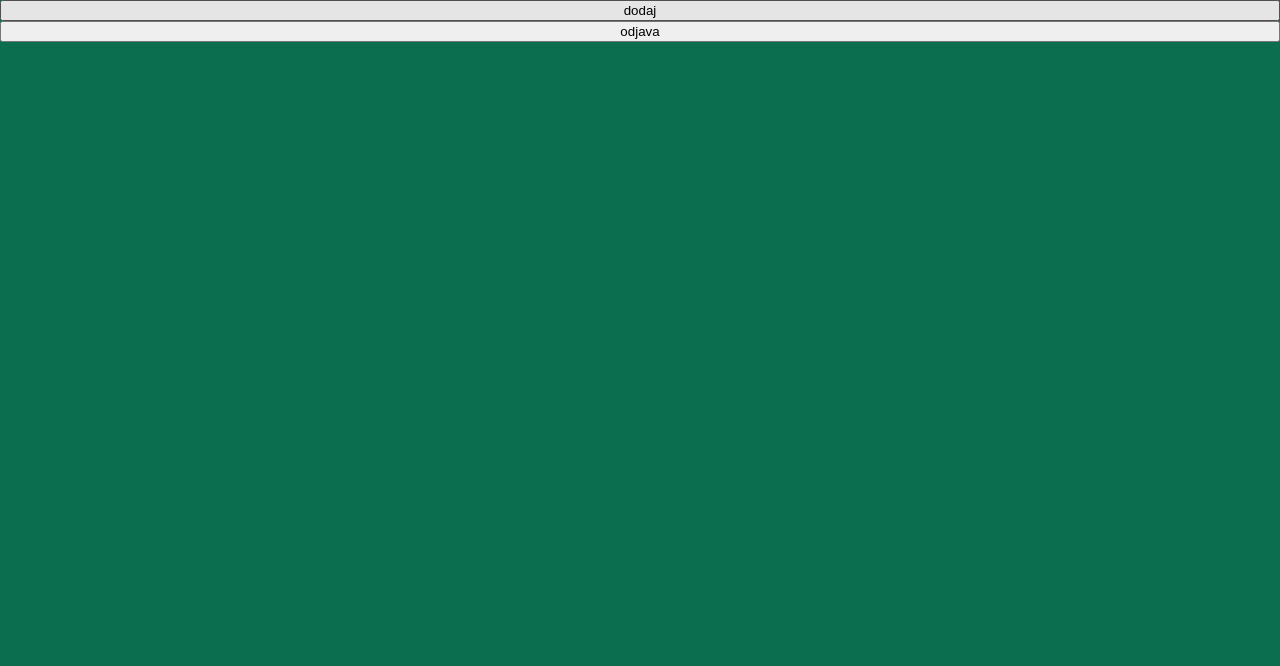
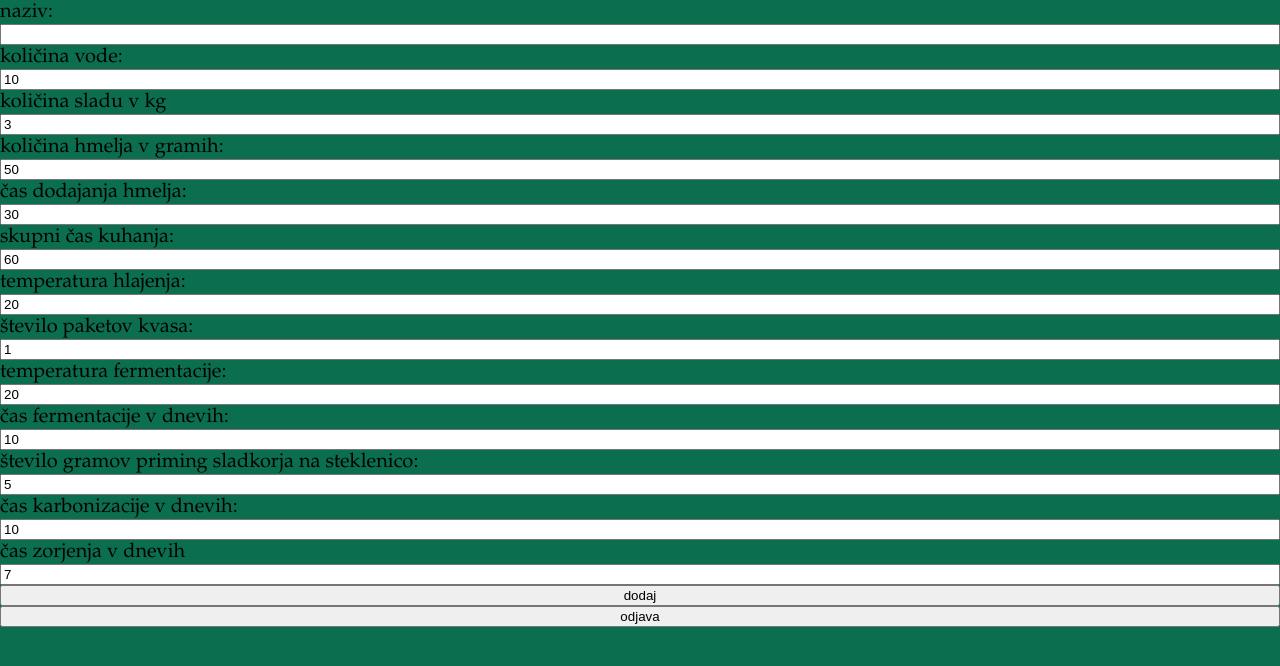
Before and after one commit to markointihar/HomeBrewery, a React (Vite) app in the folder HomeBrewery/: page /dodaj in a window 1280 px wide. Shown: the top 666 px of the page. Built offline with nearby package versions, Linux system fonts and the light colour scheme; no server answers.

Commit message:
grdi frontend za dodajanje recepta v bazo in na kolendar evente

```diff
--- a/HomeBrewery/src/components/LoginSuccess.tsx
+++ b/HomeBrewery/src/components/LoginSuccess.tsx
@@ -8,9 +8,9 @@ const LoginSuccess = () => {
 
     useEffect(() => {
         const params = new URLSearchParams(location.search);
-        const token = params.get('token');
-        if (token) {
-            sessionStorage.setItem('authToken', token);
+        const email = params.get('email');
+        if (email) {
+            sessionStorage.setItem('authToken', email);
             navigate('/');
         }
     }, [location, history]);
--- a/HomeBrewery/src/components/TestAddEvent.tsx
+++ b/HomeBrewery/src/components/TestAddEvent.tsx
@@ -1,11 +1,62 @@
 import axios from 'axios';
+import { useState } from 'react';
 
 export default function TestAddEvent() {
-    const handleDodaj = () => {
-        axios.get('http://localhost:3000/dodaj-dogodek')
+    const [recept, setRecept] = useState({
+        naziv: '',
+        voda_litrov: 10,
+        slad_kg: 3,
+        hmelj_g: 50,
+        cas_dodajanja_hmelja_min: 30,
+        skupni_cas_kuhanja_min: 60,
+        temperatura_hlajenja_c: 20,
+        kvas_paketov: 1,
+        temperatura_fermentacije_c: 20,
+        cas_fermentacije_dni: 10,
+        priming_sladkor_g: 5,
+        cas_karbonizacije_dni: 10,
+        cas_zorenja_dni: 7,
+    });
+
+    const handleDodaj = async (event: React.MouseEvent<HTMLButtonElement>) => {
+        event.preventDefault();
+
+        const google_id = sessionStorage.getItem('authToken');
+        const userResponse = await axios.get('http://localhost:3000/get-user-id', {
+            params: {
+                google_id: google_id
+            }
+        });
+        const userId = userResponse.data.id;
+        const vsiPodatki = {
+            ...recept,
+            user_id: userId
+        }
+
+        await axios.get('http://localhost:3000/dodaj-dogodek', {
+            params: {
+                cas_fermentacije_dni: recept.cas_fermentacije_dni,
+                cas_karbonizacije_dni: recept.cas_karbonizacije_dni,
+                cas_zorenja_dni: recept.cas_zorenja_dni
+            }
+        })
         .then(response => {
             console.log(response);
         })
+        .catch(error => {
+            console.error(error);
+        });
+        await axios.post('http://localhost:3000/shrani-recept', vsiPodatki, {
+                headers: {
+                    'Content-Type': 'application/json'
+                }
+            })
+            .then(response => {
+                console.log(response);
+            })
+            .catch(error => {
+                console.error(error);
+            });
     }
 
     const odjava = () => {
@@ -16,10 +67,31 @@ export default function TestAddEvent() {
         })
     }
 
+    const handleChange = (event: React.ChangeEvent<HTMLInputElement>) => {
+        const { name, value } = event.target;
+        setRecept(prevState => ({
+            ...prevState,
+            [name]: value
+        }));
+    }
+
 
 
     return (
         <>
+            naziv: <input name='naziv' type='text'value={recept.naziv} onChange={handleChange}></input>
+            količina vode: <input name='voda_litrov' type='number'value={recept.voda_litrov} onChange={handleChange}></input>
+            količina sladu v kg<input name='slad_kg' type='number'value={recept.slad_kg} onChange={handleChange}></input>
+            količina hmelja v gramih: <input name='hmelj_g' type='number'value={recept.hmelj_g} onChange={handleChange}></input>
+            čas dodajanja hmelja: <input name='cas_dodajanja_hmelja_min' type='number'value={recept.cas_dodajanja_hmelja_min} onChange={handleChange}></input>
+            skupni čas kuhanja: <input name='skupni_cas_kuhanja_min' type='number'value={recept.skupni_cas_kuhanja_min} onChange={handleChange}></input>
+            temperatura hlajenja: <input name='temperatura_hlajenja_c' type='number'value={recept.temperatura_hlajenja_c} onChange={handleChange}></input>
+            število paketov kvasa: <input name='kvas_paketov' type='number'value={recept.kvas_paketov} onChange={handleChange}></input>
+            temperatura fermentacije: <input name='temperatura_fermentacije_c' type='number'value={recept.temperatura_fermentacije_c} onChange={handleChange}></input>
+            čas fermentacije v dnevih: <input name='cas_fermentacije_dni' type='number'value={recept.cas_fermentacije_dni} onChange={handleChange}></input>
+            število gramov priming sladkorja na steklenico: <input name='priming_sladkor_g' type='number'value={recept.priming_sladkor_g} onChange={handleChange}></input>
+            čas karbonizacije v dnevih: <input name='cas_karbonizacije_dni' type='number'value={recept.cas_karbonizacije_dni} onChange={handleChange}></input>
+            čas zorjenja v dnevih<input name='cas_zorenja_dni' type='number'value={recept.cas_zorenja_dni} onChange={handleChange}></input>
             <button onClick={handleDodaj}>dodaj</button>
             <button onClick={odjava}>odjava</button>
         </>
```
Also changed, not shown: 1 other file (tests, documents, lock files or other folders).
